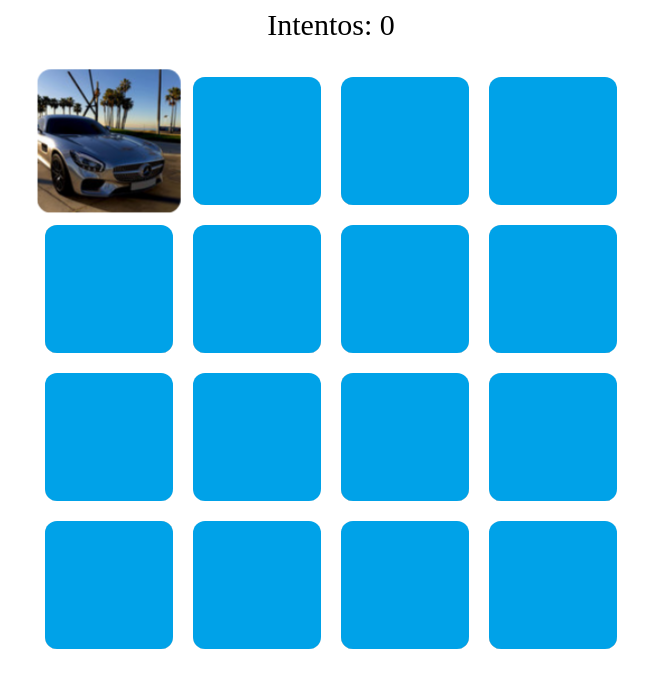
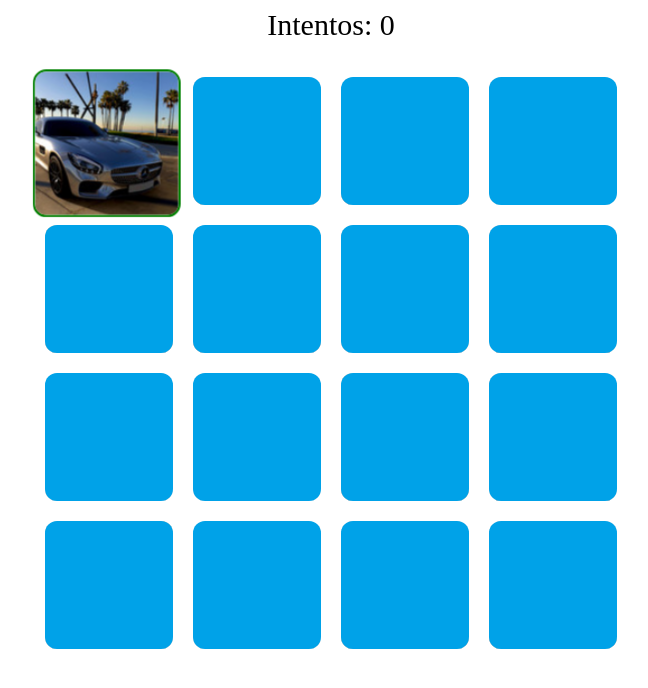
Before and after one commit to jacobcmd/memorama, a plain HTML site: page index.html in a window 1280 px wide. Both pictures are taken after a click on the element 417 px from the left and 141 px from the top of the page. Shown: the whole page, without its empty margins (309-957 px from the left). Drawn offline with Linux system fonts and the light colour scheme.

Commit message:
Memorama completo con las restricciones solicitadas

```diff
--- a/css/style.css
+++ b/css/style.css
@@ -140,3 +140,7 @@ input[type='image'] {
   font-family: 'good-times';
   font-size: small;
 }
+
+input[visible="true"]{
+  border: 2px solid green;
+}
--- a/js/app.js
+++ b/js/app.js
@@ -20,6 +20,7 @@ function generarCartas(columnasFilas, numImg, tematica) {
 		img.setAttribute("type", "image");
 		img.setAttribute("class", "imagenCarta");
 		img.setAttribute("visible", false);
+
 		img.setAttribute("src", listaImagenes[i]);
 		carta(parentElement, img, numImg);
 	}
@@ -110,18 +111,18 @@ function comprobarParejas() {
 		let imagenes = document.getElementsByClassName("imagenCarta");
 		for (let i = 0; i < imagenes.length; i++) {
 			if (!parejasAcertadas.includes(imagenes[i].getAttribute("src")) & imagenes[i].getAttribute("visible") == "true") {
-				parejas.push(imagenes[i]);
+				parejas.push(imagenes[i])
 			}
 		}
 
 		if (parejas[0].getAttribute("src") != parejas[1].getAttribute("src")) {
-
 				puntos++;
 			setTimeout(
 				function () {
 					girarParejas(parejas[0], parejas[1]);
 					setTimeout(function () {
 						bloquearPanel(false);
+
 					}, 1000);
 				},
 				1000
@@ -131,7 +132,6 @@ function comprobarParejas() {
 			parejasAcertadas.push(parejas[0].getAttribute("src"));
 			puntos ++;
 			bloquearPanel(false);
-
 		}
 		scorePartida();
 	}
--- a/js/imagenes.js
+++ b/js/imagenes.js
@@ -2,7 +2,6 @@ let coches = [];
 let reverso = "img/reverso.png";
 
 function cargarImagenes() {
-
 	coches[0] = "img/coches/alfaromeogiulia.jpg";
 	coches[1] = "img/coches/alfaromeogiulieta.jpg";
 	coches[2] = "img/coches/audia4.jpg";
```
